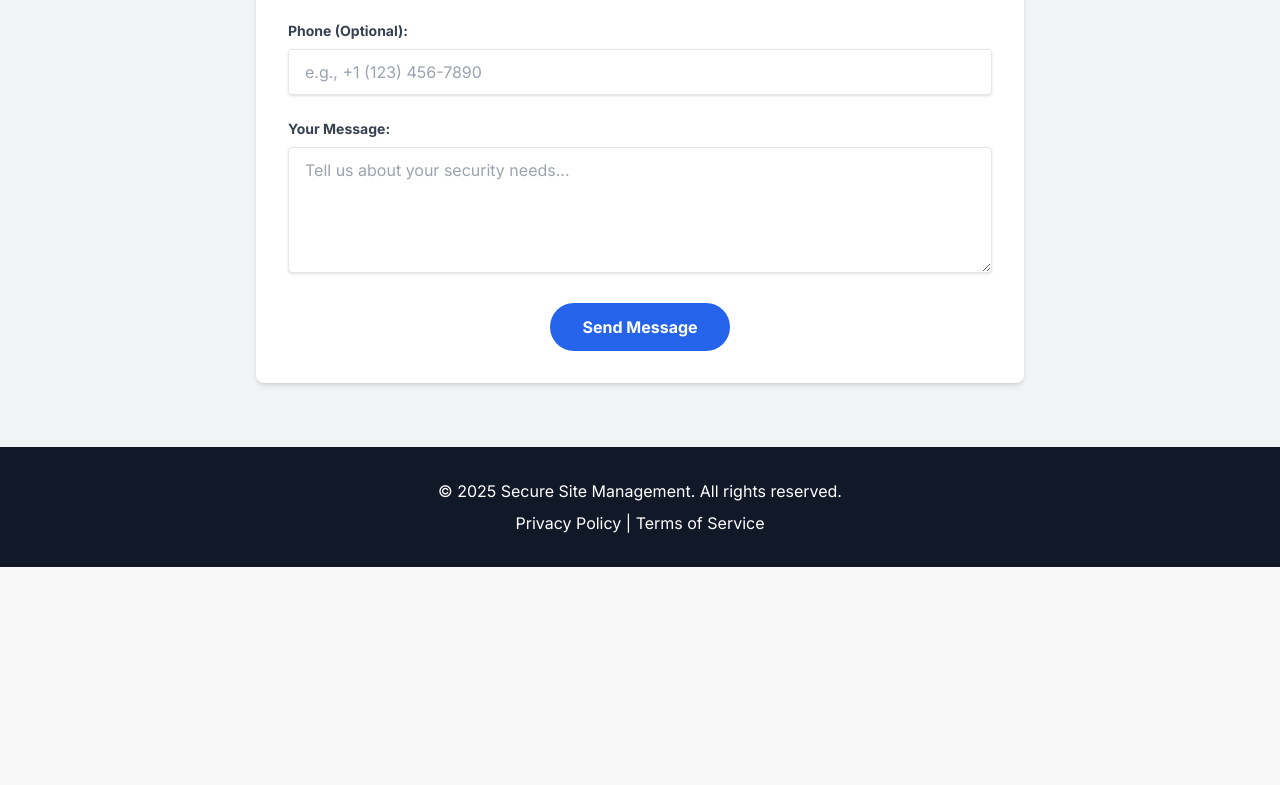
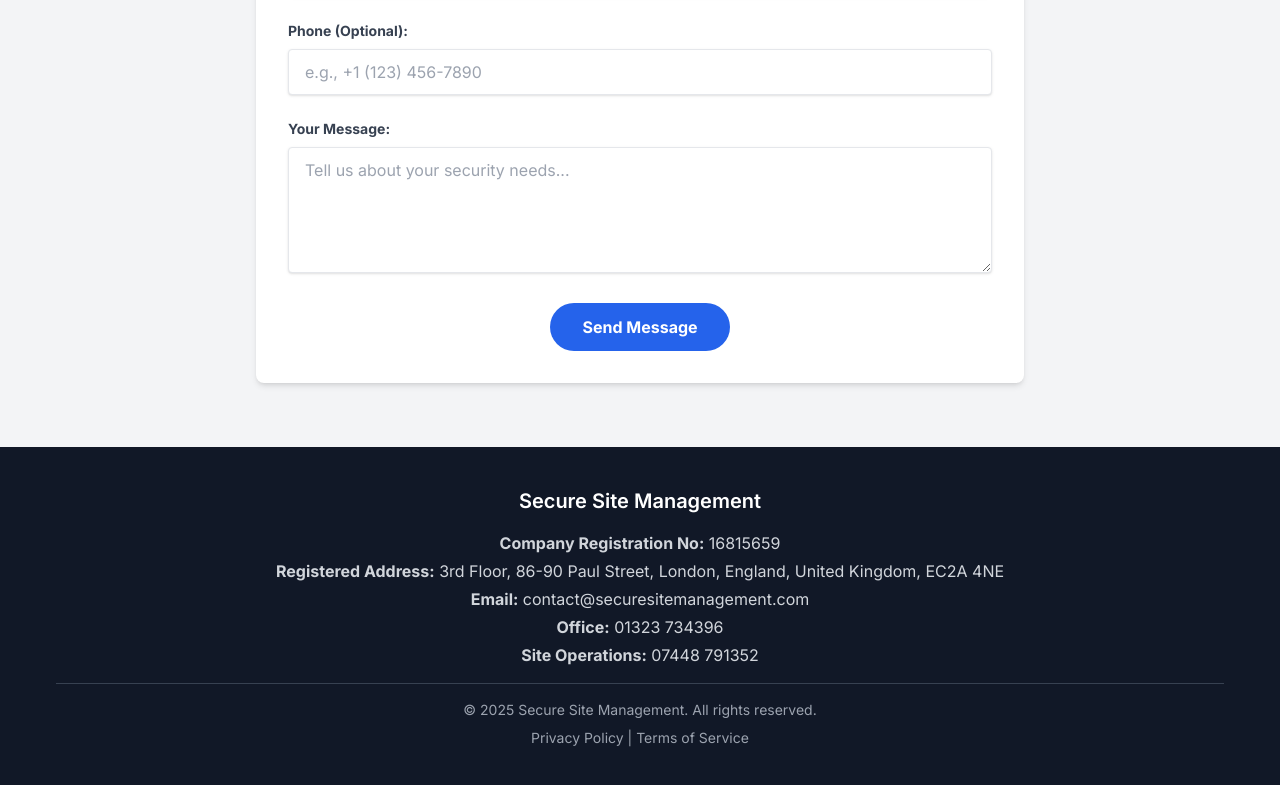
Before and after one commit to goget-design/website, a plain HTML site: page index.html in a window 1280 px wide. Shown: the part 2859-3644 px from the top of the page. Before the commit the page ends 3426 px from the top, so only its background shows below. Drawn offline with nearby package versions, Linux system fonts and the light colour scheme.

Commit message:
Add files via upload

```diff
--- a/index.html
+++ b/index.html
@@ -4,6 +4,7 @@
     <meta charset="UTF-8">
     <meta name="viewport" content="width=device-width, initial-scale=1.0">
     <title>Secure Site Management - Comprehensive Physical Security</title>
+	<link rel="icon" type="image/png" href="SSM_logo.png">
     <meta name="description" content="Secure Site Management offers bespoke physical security solutions, 24/7 monitoring, and on-site operatives for buildings, remote locations, and critical infrastructure.">
     <script src="https://cdn.tailwindcss.com"></script>
     <link href="https://fonts.googleapis.com/css2?family=Inter:wght@300;400;500;600;700&display=swap" rel="stylesheet">
@@ -140,11 +141,11 @@
                 </div>
                 <div class="bg-white p-8 rounded-lg shadow-md hover:shadow-xl transition duration-300">
                     <h4 class="text-2xl font-semibold text-gray-800 mb-4">24/7 Remote Monitoring</h4>
-                    <p class="text-gray-600">Our command center provides round-the-clock monitoring of your sites. Our team of security operatives is ready to respond to any security alerts, dispatching on-site teams or coordinating with local authorities as needed.</p>
+                    <p class="text-gray-600">Our command centre provides round-the-clock monitoring of your sites. Our team of security operatives is ready to respond to any security alerts, dispatching on-site teams or coordinating with local authorities as needed.</p>
                 </div>
                 <div class="bg-white p-8 rounded-lg shadow-md hover:shadow-xl transition duration-300">
                     <h4 class="text-2xl font-semibold text-gray-800 mb-4">Infrastructure Protection</h4>
-                    <p class="text-gray-600">We specialize in securing critical infrastructure and remote locations, protecting against vandalism, theft, and unauthorized access.</p>
+                    <p class="text-gray-600">We specialise in securing critical infrastructure and remote locations, protecting against vandalism, theft, and unauthorized access.</p>
                 </div>
             </div>
         </div>
@@ -214,15 +215,28 @@
         </div>
     </section>
 
-    <footer class="bg-gray-900 text-white p-8 text-center">
-        <div class="container mx-auto w-full px-4">
-            <p>&copy; 2025 Secure Site Management. All rights reserved.</p>
-            <p class="mt-2 text-sm md:text-base">
-                <a href="#" class="hover:text-blue-400 transition duration-300">Privacy Policy</a> |
-                <a href="#" class="hover:text-blue-400 transition duration-300">Terms of Service</a>
-            </p>
-        </div>
-    </footer>
+<footer class="bg-gray-900 text-white p-10 text-center">
+  <div class="container mx-auto w-full px-4 space-y-4">
+      <h4 class="text-xl font-semibold">Secure Site Management</h4>
+
+      <div class="text-sm md:text-base text-gray-300 space-y-1 leading-relaxed">
+          <p><strong>Company Registration No:</strong> 16815659</p>
+          <p><strong>Registered Address:</strong> 3rd Floor, 86-90 Paul Street, London, England, United Kingdom, EC2A 4NE</p>
+          <p><strong>Email:</strong> contact@securesitemanagement.com</p>
+          <p><strong>Office:</strong> 01323 734396</p>
+          <p><strong>Site Operations:</strong> 07448 791352</p>
+      </div>
+
+      <div class="border-t border-gray-700 pt-4 text-gray-400 text-sm">
+          <p>&copy; 2025 Secure Site Management. All rights reserved.</p>
+          <p class="mt-2">
+              <span class="hover:text-blue-400 transition duration-300">Privacy Policy</span> |
+              <span class="hover:text-blue-400 transition duration-300">Terms of Service</span>
+          </p>
+      </div>
+  </div>
+</footer>
+
 
    <script>
     // Get references to the elements
```
Also changed, not shown: SSM_logo.png (added).
